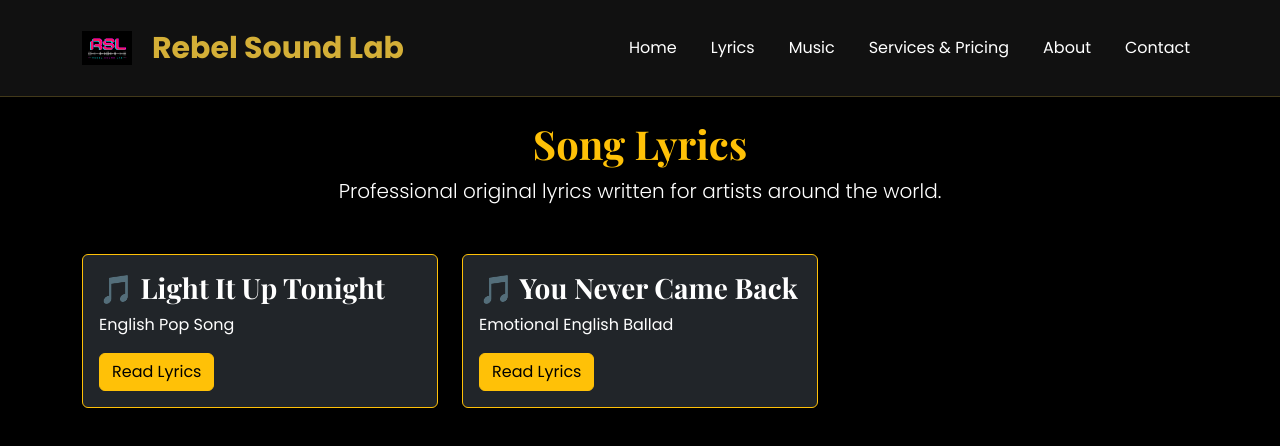
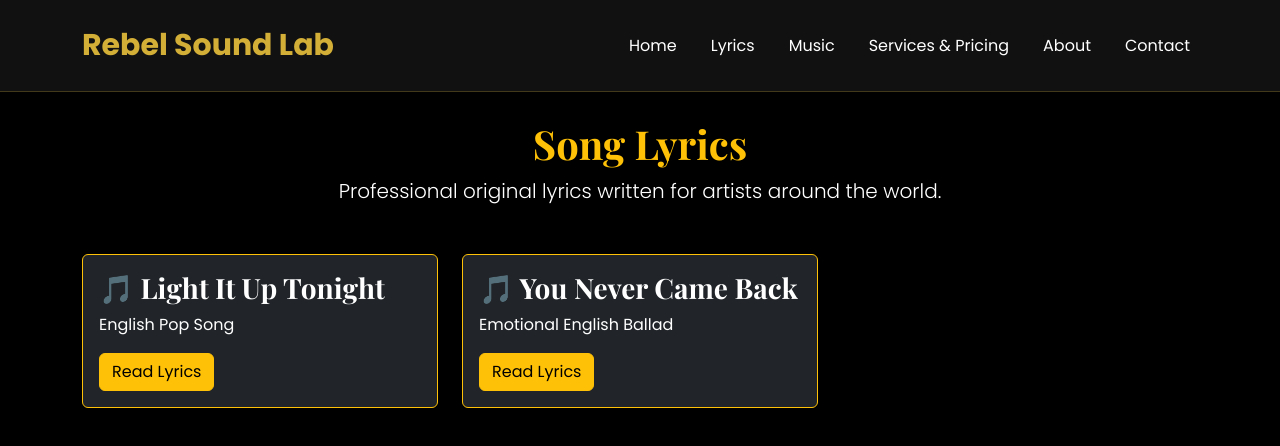
Before and after one commit to rebelsoundlab/rebelsoundlab, a plain HTML site: page lyrics.html in a window 1280 px wide. Drawn offline with nearby package versions, Linux system fonts and the light colour scheme.

Commit message:
Update lyrics.html

```diff
--- a/lyrics.html
+++ b/lyrics.html
@@ -25,8 +25,7 @@
 <div class="container">
 
 <a class="navbar-brand" href="index.html">
-<img src="Logo.png" alt="Rebel Sound Lab" style="height:50px; width:50px; object-fit:contain; margin-right:10px;">
-<span>Rebel Sound Lab</span>
+    Rebel Sound Lab
 </a>
 
 <button class="navbar-toggler" type="button" data-bs-toggle="collapse" data-bs-target="#navbar">
```
